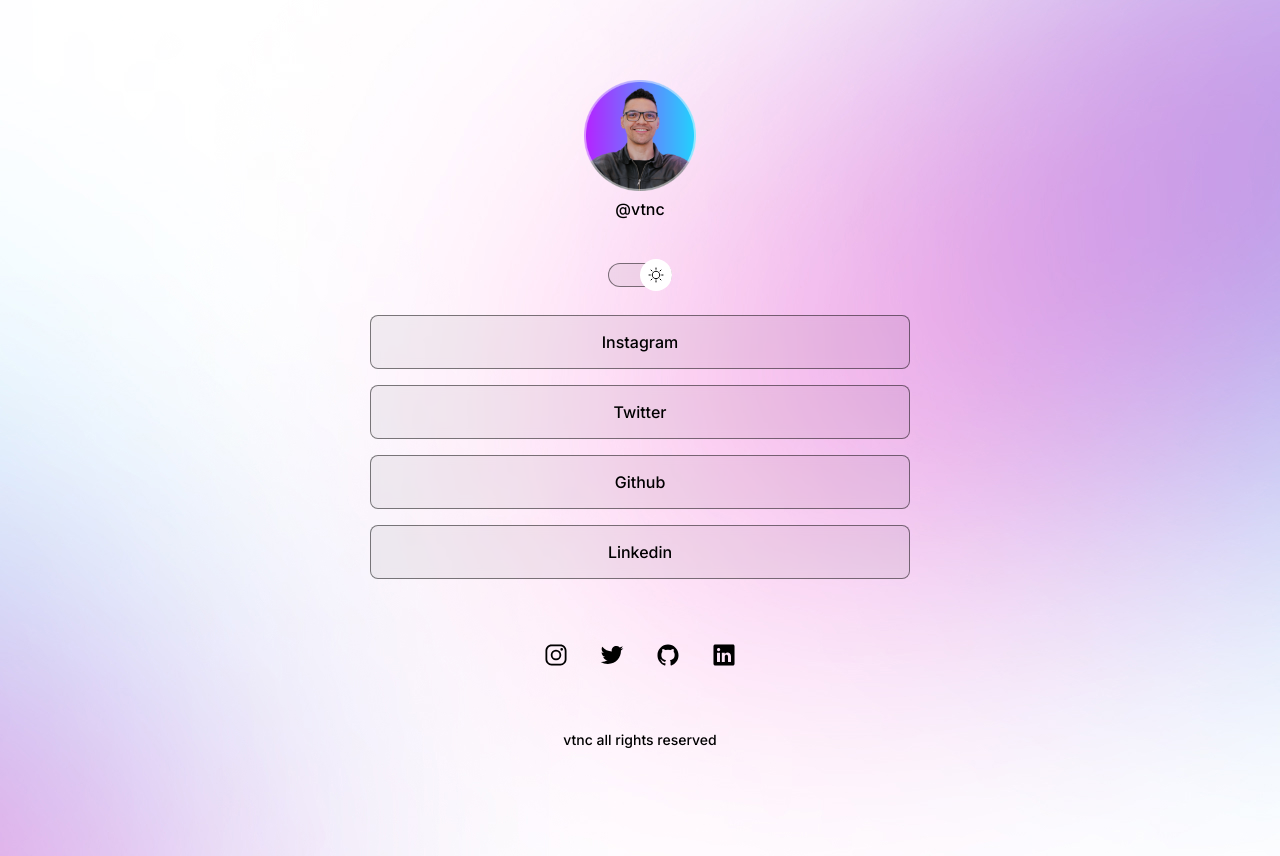
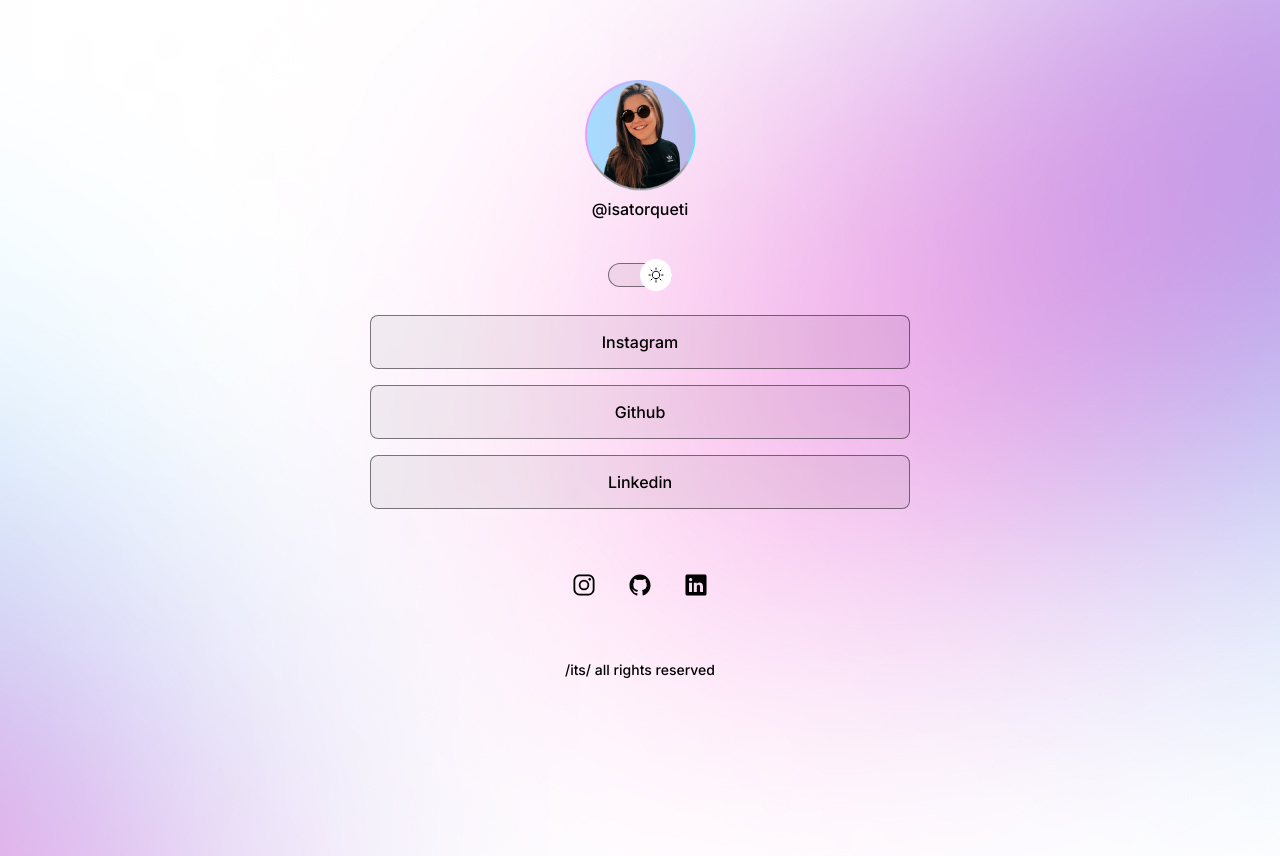
Before and after one commit to isatorqueti/explorer, a plain HTML site: page explorer/index.html in a window 1280 px wide. Drawn offline with nearby package versions, Linux system fonts and the light colour scheme.

Commit message:
my profile pics

```diff
--- a/explorer/index.html
+++ b/explorer/index.html
@@ -9,8 +9,8 @@
     <body>
         <div id="container">
             <div id="profile">
-                <img src="./imagens/avatar.png" alt="Foto de avatar">
-                <p>@vtnc</p>
+                <img src="./imagens/eu.png" alt="Foto de avatar">
+                <p>@isatorqueti</p>
             </div>
 
             <div id="switch" onclick="toggleMode()">
@@ -20,33 +20,27 @@
 
                 <ul>
                     <li>
-                        <a href="#" target="_blank">Instagram</a>
+                        <a href="https://www.instagram.com/isatorqueti/" target="_blank">Instagram</a>
                     </li>
                     <li>
-                        <a href="#" target="_blank">Twitter</a>
+                        <a href="https://github.com/isatorqueti" target="_blank">Github</a>
                     </li>
                     <li>
-                        <a href="#" target="_blank">Github</a>
-                    </li>
-                    <li>
-                        <a href="#" target="_blank">Linkedin</a>
+                        <a href="https://www.linkedin.com/in/isadora-torqueti-a289551b8/" target="_blank">Linkedin</a>
                     </li>
                 </ul>
                 <div id="social">
-                    <a href="#" target="_blank">
+                    <a href="https://www.instagram.com/isatorqueti/" target="_blank">
                         <ion-icon name="logo-instagram"></ion-icon>
                     </a>
-                    <a href="#" target="_blank">
-                        <ion-icon name="logo-twitter"></ion-icon>
-                    </a>
-                    <a href="#" target="_blank">
+                    <a href="https://github.com/isatorqueti" target="_blank">
                         <ion-icon name="logo-github"></ion-icon>
                     </a>
-                    <a href="#" target="_blank">
+                    <a href="https://www.linkedin.com/in/isadora-torqueti-a289551b8/" target="_blank">
                         <ion-icon name="logo-linkedin"></ion-icon>
                     </a>
                 </div>
-                <footer>vtnc all rights reserved</footer>
+                <footer>/its/ all rights reserved</footer>
             </div>
         </div>
         <script type="module" src="https://unpkg.com/ionicons@7.1.0/dist/ionicons/ionicons.esm.js"></script>
--- a/explorer/script.js
+++ b/explorer/script.js
@@ -5,8 +5,8 @@
 
     const img = document.querySelector("#profile img")
     if(html.classList.contains('light')) {
-        img.setAttribute('src', './imagens/avatar-light.png')
+        img.setAttribute('src', './imagens/eu-light.png')
     } else {
-        img.setAttribute('src', './imagens/avatar.png')
+        img.setAttribute('src', './imagens/eu.png')
     }
 }
```
Also changed, not shown: explorer/imagens/avatar-light.png (deleted), explorer/imagens/avatar.png (deleted), explorer/imagens/eu-light.png (added), explorer/imagens/eu.png (added).
